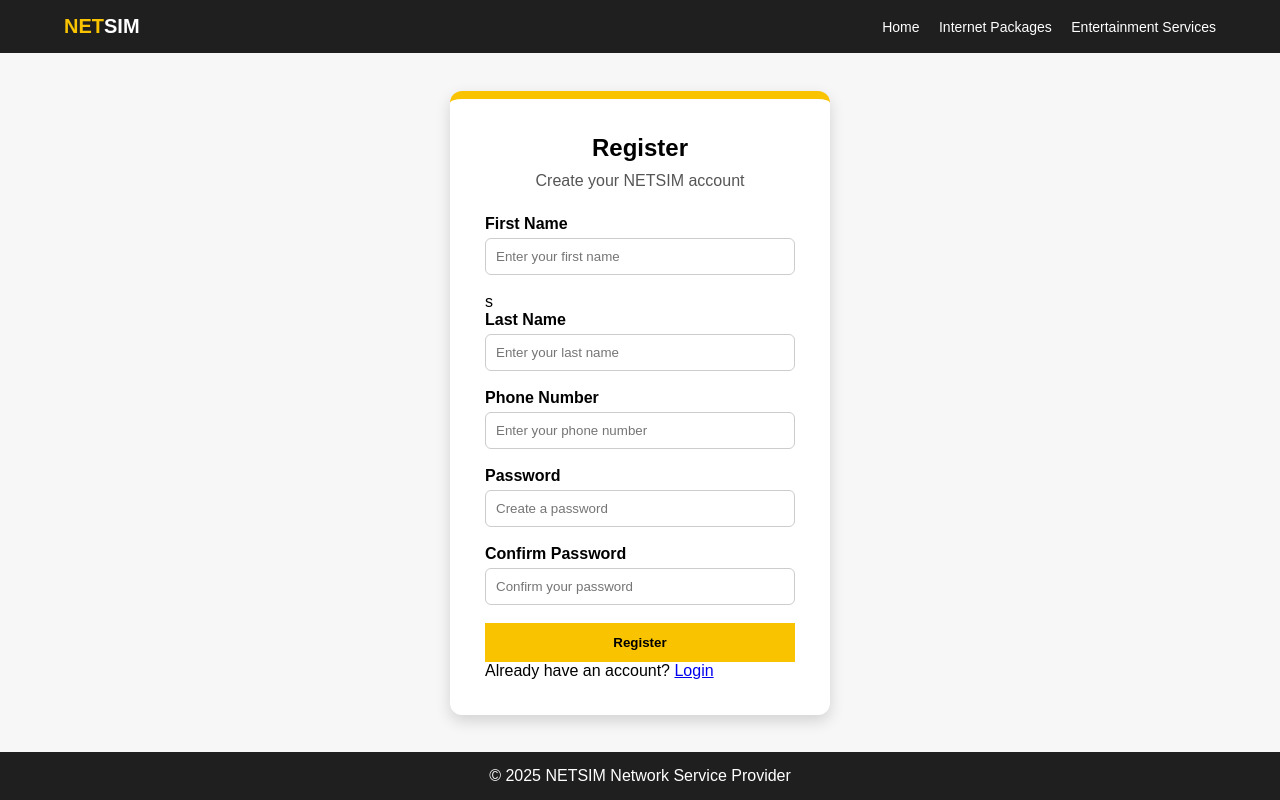
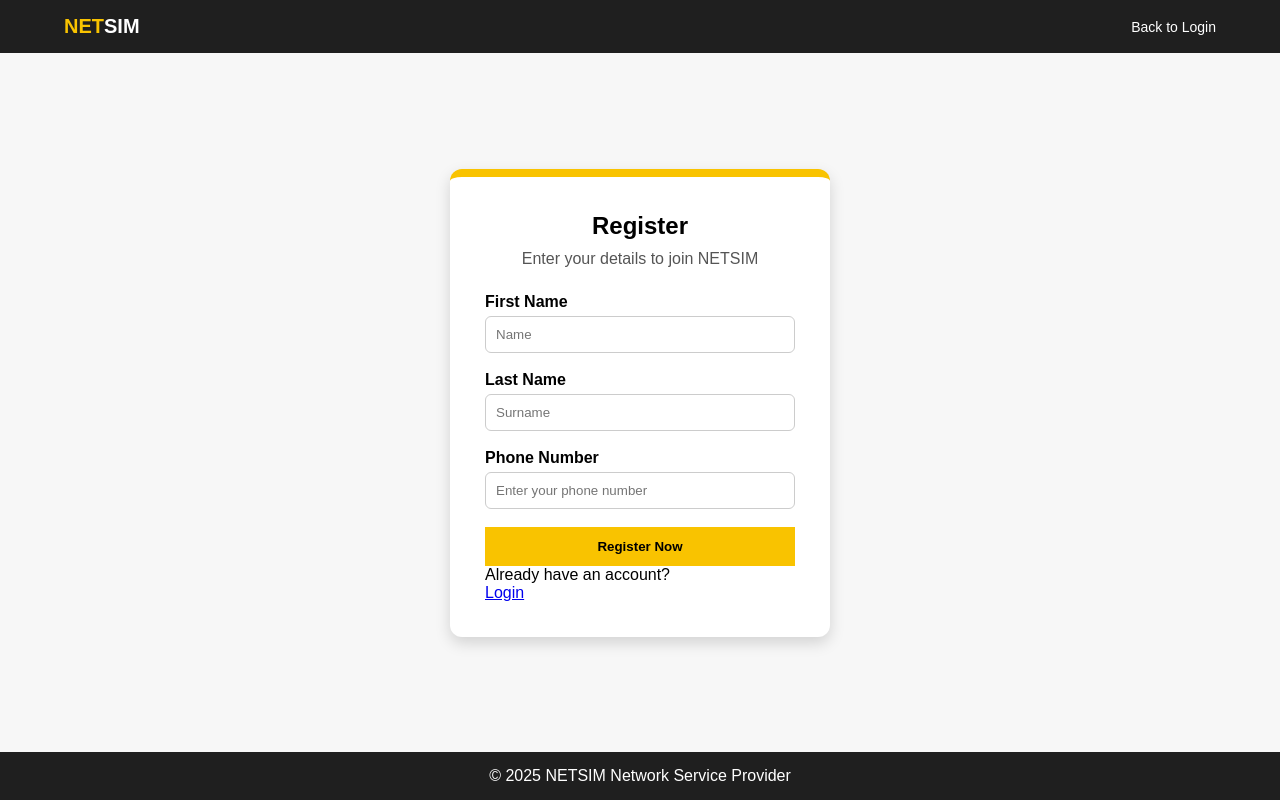
Before and after one commit to ratchaanonbank-web/netsim-web, a website: page register.html in a window 1280 px wide. Drawn offline with Linux system fonts and the light colour scheme.

Commit message:
register.html

```diff
--- a/register.html
+++ b/register.html
@@ -2,76 +2,49 @@
 <html lang="en">
 <head>
     <meta charset="UTF-8">
+    <meta name="viewport" content="width=device-width, initial-scale=1.0">
     <title>Register | NETSIM</title>
     <link rel="stylesheet" href="style.css">
 </head>
-
 <body class="login-page">
 
 <header class="navbar">
-    <div class="logo">NET<span>SIM</span></div>
-    <nav>
-        <a href="index.html">Home</a>
-        <a href="index.html#packages">Internet Packages</a>
-        <a href="index.html#services">Entertainment Services</a>
-    </nav>
+    <div class="logo" onclick="window.location.href='index.html'" style="cursor: pointer;">NET<span>SIM</span></div>
+    <nav><a href="login.html">Back to Login</a></nav>
 </header>
 
-<section class="login-section">
+<main class="login-section">
     <div class="login-card">
         <h2>Register</h2>
-        <p class="login-desc">Create your NETSIM account</p>
+        <p class="login-desc">Enter your details to join NETSIM</p>
 
-        <form>
+        <form id="registerForm">
             <label>First Name</label>
-            <input
-                type="text"
-                placeholder="Enter your first name"
-                required
-            >
-s
+            <input type="text" id="name" placeholder="Name" required>
+
             <label>Last Name</label>
-            <input
-                type="text"
-                placeholder="Enter your last name"
-                required
-            >
+            <input type="text" id="surname" placeholder="Surname" required>
 
             <label>Phone Number</label>
-            <input
-                type="tel"
-                placeholder="Enter your phone number"
-                pattern="[0-9]{10}"
-                required
-            >
+            <input type="tel" id="phone" placeholder="Enter your phone number" pattern="[0-9]{10}" required>
 
-            <label>Password</label>
-            <input
-                type="password"
-                placeholder="Create a password"
-                required
-            >
-
-            <label>Confirm Password</label>
-            <input
-                type="password"
-                placeholder="Confirm your password"
-                required
-            >
-
-            <button type="submit">Register</button>
+            <button type="submit">Register Now</button>
         </form>
 
-        <p class="register-text">
+        <div class="divider-container">
             Already have an account?
-            <a href="login.html">Login</a>
-        </p>
+        </div>
+
+        <a href="login.html" class="btn-outline">Login</a>
+
+        <p id="result" ></p>
     </div>
-</section>
+</main>
 
 <footer class="footer">
-    © 2025 NETSIM Network Service Provider
+    <p>© 2025 NETSIM Network Service Provider</p>
 </footer>
 
+<script type="module" src="register.js"></script>
 </body>
 </html>
```
